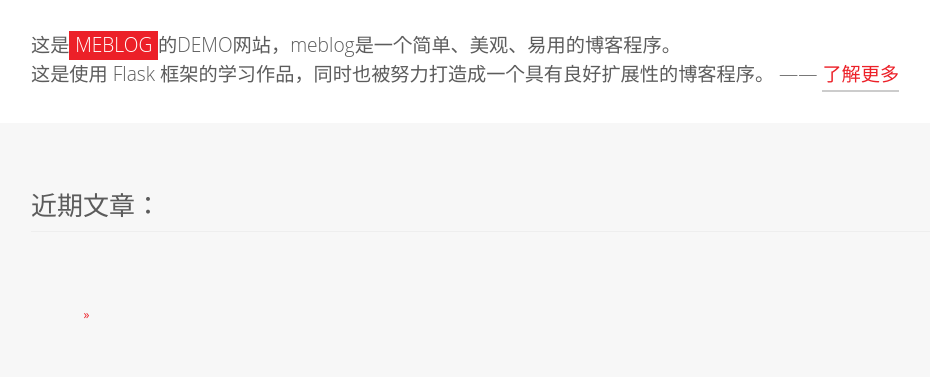
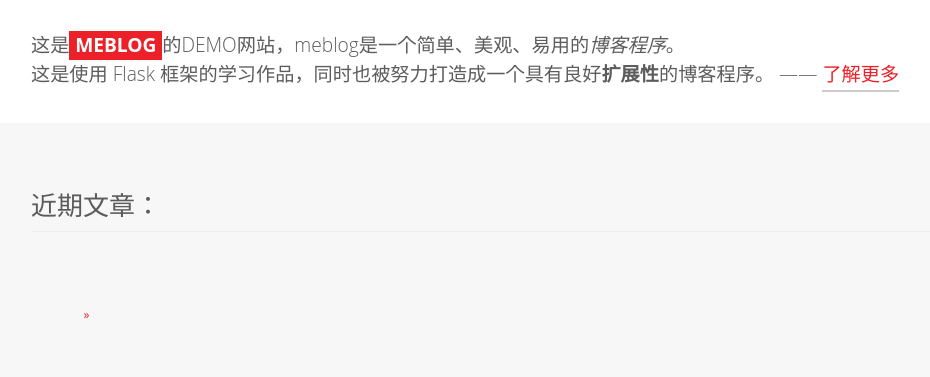
Before and after one commit to jxskiss/meblog, a Flask app: page /blog/ in a window 1280 px wide. Shown: the part 80-457 px from the top of the page, without its empty margins (153-1083 px from the left). Run offline with Flask 2, Linux system fonts and the light colour scheme; data that the repository does not hold is empty; some web fonts are replaced.

Commit message:
Add strong and em display style.

```diff
--- a/static/css/main.css
+++ b/static/css/main.css
@@ -639,6 +639,12 @@ ol {
 	list-style: decimal;
 	margin-left:2.5em;
 }
+strong {
+	font-weight:bold;
+}
+em {
+	font-style: italic;
+}
 .footnote ol {
 	margin-left:1.5em
 }
```
